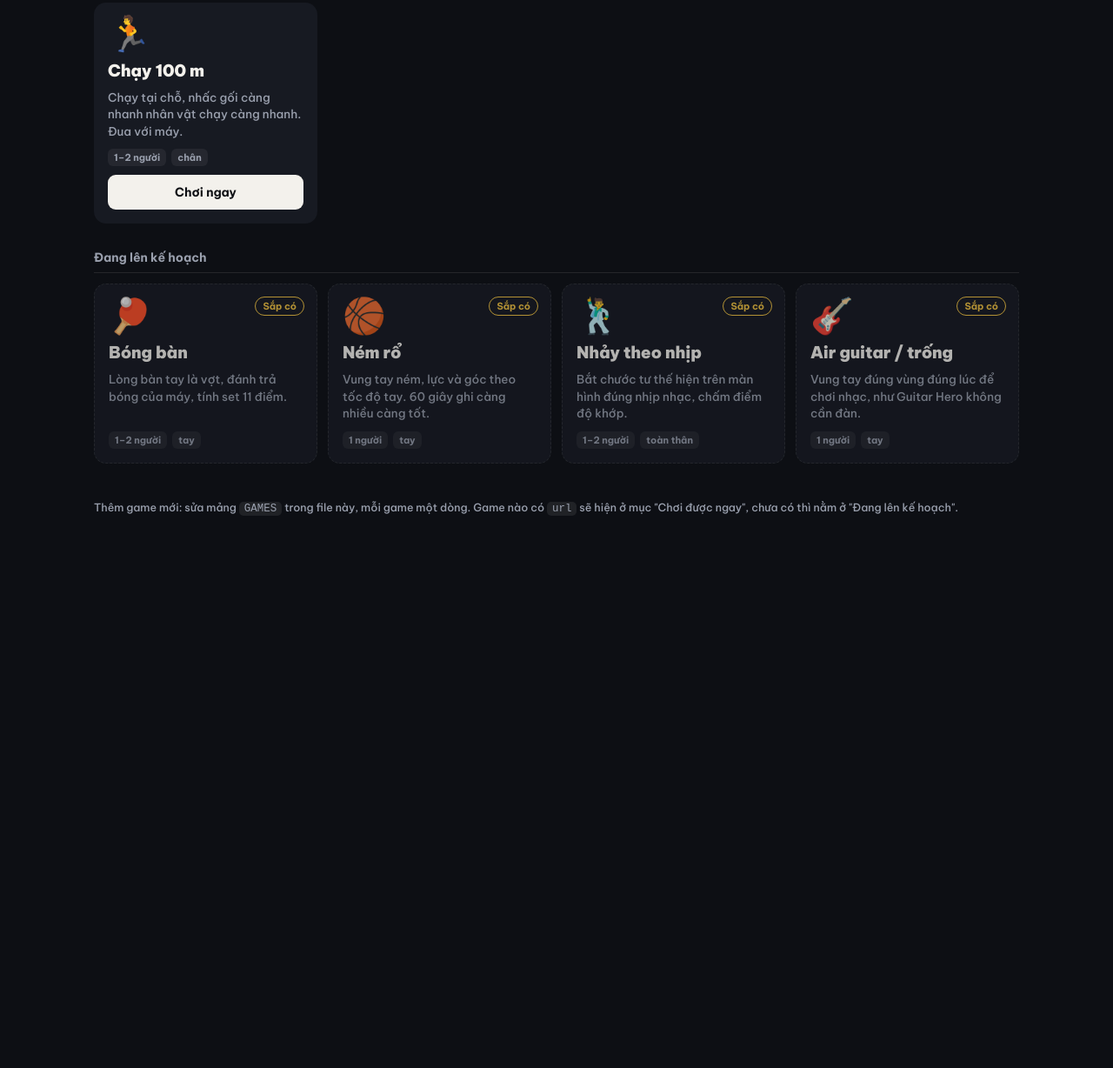
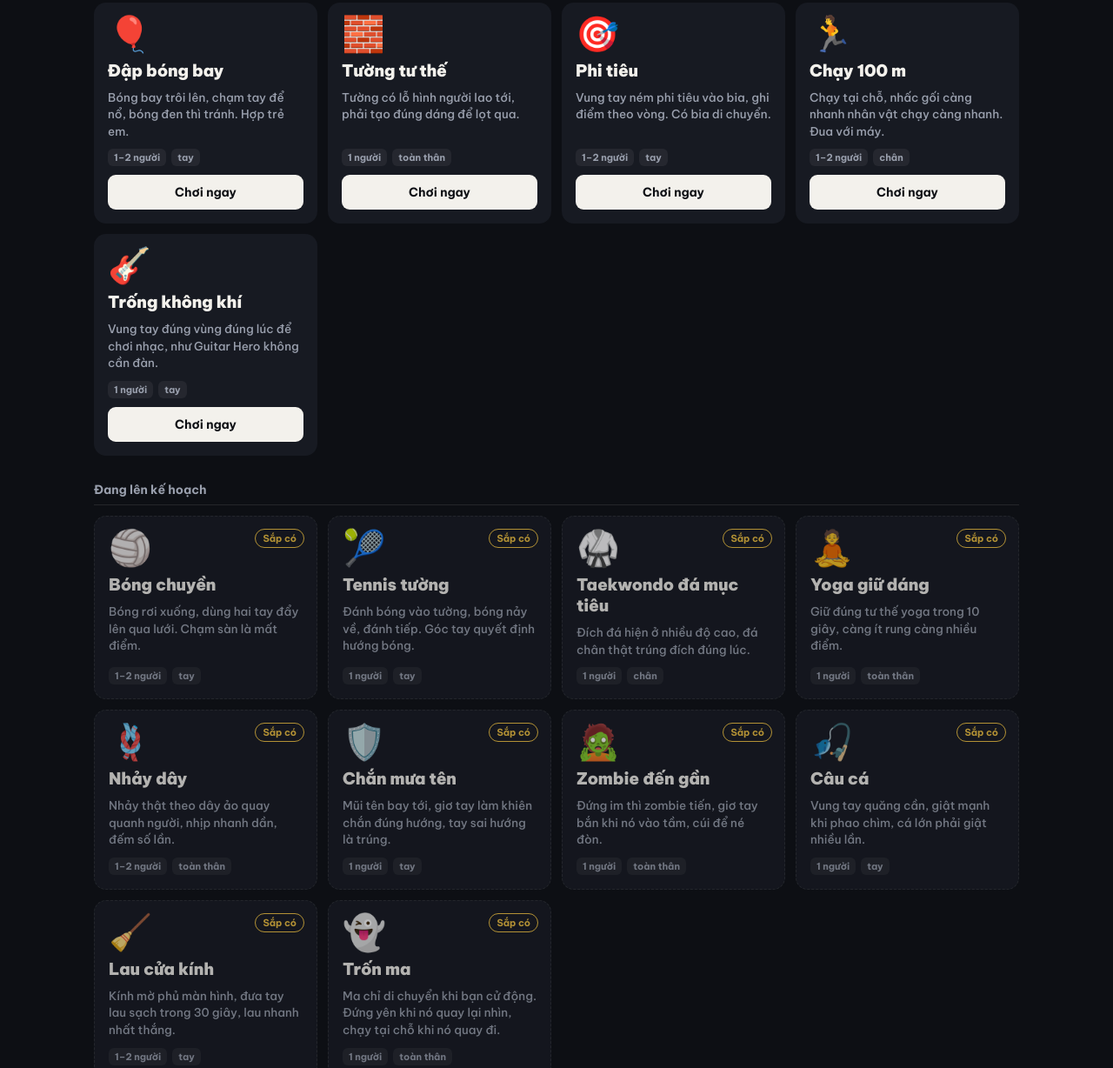
Before and after one commit to banglc-tech/games, a plain HTML site: page index.html in a window 1280 px wide. Shown: the part 768-1996 px from the top of the page at 87% size. Before the commit the page ends 1423 px from the top, so only its background shows below. Drawn offline with Linux system fonts and the light colour scheme.

Commit message:
All 13 games live + 10 new ideas

```diff
--- a/index.html
+++ b/index.html
@@ -57,15 +57,25 @@ const GAMES=[
   {ico:'🥊',name:'Đấu Boxing',desc:'Đấm thẳng, đấm móc, nghiêng đầu né, giơ tay thủ. Võ sĩ máy 4 mức hoặc 2 người.',url:'https://banglc-tech.github.io/boxing/',tags:['1–2 người','toàn thân']},
 
   {ico:'🏐',name:'Thủ môn bắt bóng',desc:'Đổi vai: bóng bay tới, dùng tay thật chụp hoặc đấm bóng ra. Bóng nhanh dần.',url:'https://banglc-tech.github.io/thu-mon/',tags:['1 người','tay']},
-  {ico:'🏓',name:'Bóng bàn',desc:'Lòng bàn tay là vợt, đánh trả bóng của máy, tính set 11 điểm.',tags:['1–2 người','tay']},
-  {ico:'🏀',name:'Ném rổ',desc:'Vung tay ném, lực và góc theo tốc độ tay. 60 giây ghi càng nhiều càng tốt.',tags:['1 người','tay']},
+  {ico:'🏓',name:'Bóng bàn',desc:'Lòng bàn tay là vợt, đánh trả bóng của máy, tính set 11 điểm.',url:'https://banglc-tech.github.io/bong-ban/',tags:['1–2 người','tay']},
+  {ico:'🏀',name:'Ném rổ',desc:'Vung tay ném, lực và góc theo tốc độ tay. 60 giây ghi càng nhiều càng tốt.',url:'https://banglc-tech.github.io/nem-ro/',tags:['1 người','tay']},
   {ico:'🧗',name:'Vượt chướng ngại',desc:'Nhảy thật để qua rào, cúi để chui ống, nghiêng người tránh cột. Tốc độ tăng dần.',url:'https://banglc-tech.github.io/vuot-rao/',tags:['1 người','toàn thân']},
-  {ico:'🕺',name:'Nhảy theo nhịp',desc:'Bắt chước tư thế hiện trên màn hình đúng nhịp nhạc, chấm điểm độ khớp.',tags:['1–2 người','toàn thân']},
+  {ico:'🕺',name:'Nhảy theo nhịp',desc:'Bắt chước tư thế hiện trên màn hình đúng nhịp nhạc, chấm điểm độ khớp.',url:'https://banglc-tech.github.io/nhay-nhip/',tags:['1–2 người','toàn thân']},
   {ico:'🎈',name:'Đập bóng bay',desc:'Bóng bay trôi lên, chạm tay để nổ, bóng đen thì tránh. Hợp trẻ em.',url:'https://banglc-tech.github.io/bong-bay/',tags:['1–2 người','tay']},
   {ico:'🧱',name:'Tường tư thế',desc:'Tường có lỗ hình người lao tới, phải tạo đúng dáng để lọt qua.',url:'https://banglc-tech.github.io/tuong-tu-the/',tags:['1 người','toàn thân']},
   {ico:'🎯',name:'Phi tiêu',desc:'Vung tay ném phi tiêu vào bia, ghi điểm theo vòng. Có bia di chuyển.',url:'https://banglc-tech.github.io/phi-tieu/',tags:['1–2 người','tay']},
   {ico:'🏃',name:'Chạy 100 m',desc:'Chạy tại chỗ, nhấc gối càng nhanh nhân vật chạy càng nhanh. Đua với máy.',url:'https://banglc-tech.github.io/chay-100m/',tags:['1–2 người','chân']},
-  {ico:'🎸',name:'Air guitar / trống',desc:'Vung tay đúng vùng đúng lúc để chơi nhạc, như Guitar Hero không cần đàn.',tags:['1 người','tay']},
+  {ico:'🎸',name:'Trống không khí',desc:'Vung tay đúng vùng đúng lúc để chơi nhạc, như Guitar Hero không cần đàn.',url:'https://banglc-tech.github.io/trong/',tags:['1 người','tay']},
+  {ico:'🏐',name:'Bóng chuyền',desc:'Bóng rơi xuống, dùng hai tay đẩy lên qua lưới. Chạm sàn là mất điểm.',tags:['1–2 người','tay']},
+  {ico:'🎾',name:'Tennis tường',desc:'Đánh bóng vào tường, bóng nảy về, đánh tiếp. Góc tay quyết định hướng bóng.',tags:['1 người','tay']},
+  {ico:'🥋',name:'Taekwondo đá mục tiêu',desc:'Đích đá hiện ở nhiều độ cao, đá chân thật trúng đích đúng lúc.',tags:['1 người','chân']},
+  {ico:'🧘',name:'Yoga giữ dáng',desc:'Giữ đúng tư thế yoga trong 10 giây, càng ít rung càng nhiều điểm.',tags:['1 người','toàn thân']},
+  {ico:'🪢',name:'Nhảy dây',desc:'Nhảy thật theo dây ảo quay quanh người, nhịp nhanh dần, đếm số lần.',tags:['1–2 người','toàn thân']},
+  {ico:'🛡️',name:'Chắn mưa tên',desc:'Mũi tên bay tới, giơ tay làm khiên chắn đúng hướng, tay sai hướng là trúng.',tags:['1 người','tay']},
+  {ico:'🧟',name:'Zombie đến gần',desc:'Đứng im thì zombie tiến, giơ tay bắn khi nó vào tầm, cúi để né đòn.',tags:['1 người','toàn thân']},
+  {ico:'🎣',name:'Câu cá',desc:'Vung tay quăng cần, giật mạnh khi phao chìm, cá lớn phải giật nhiều lần.',tags:['1 người','tay']},
+  {ico:'🧹',name:'Lau cửa kính',desc:'Kính mờ phủ màn hình, đưa tay lau sạch trong 30 giây, lau nhanh nhất thắng.',tags:['1–2 người','tay']},
+  {ico:'👻',name:'Trốn ma',desc:'Ma chỉ di chuyển khi bạn cử động. Đứng yên khi nó quay lại nhìn, chạy tại chỗ khi nó quay đi.',tags:['1 người','toàn thân']},
 ];
 function card(g){const el=document.createElement('div');el.className='card'+(g.url?'':' soon');
   el.innerHTML='<div class="ico">'+g.ico+'</div><h3>'+g.name+'</h3><p>'+g.desc+'</p><div class="meta">'+(g.tags||[]).map(t=>'<span>'+t+'</span>').join('')+'</div>'+
```
